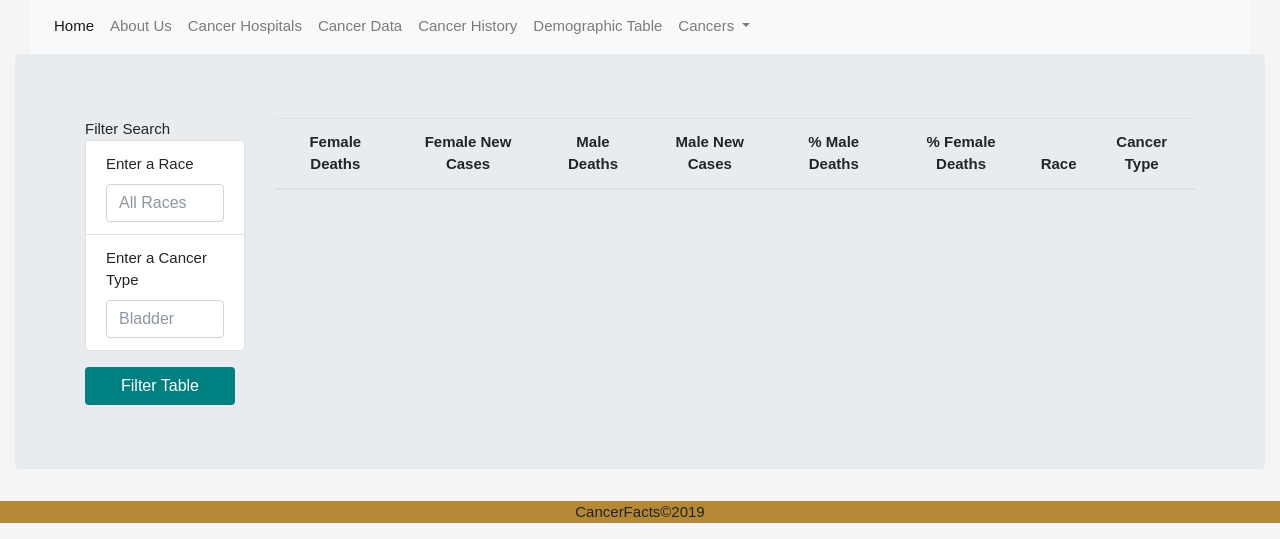
After one commit to nomadtomas/cancer-data-app, a Flask app: template Cancer_Data_App/templates/demographic.html in a window 1280 px wide. The commit adds this page. Shown: the part 349-888 px from the top of the page. Run offline with Flask 2, Linux system fonts and the light colour scheme; the template is opened without the code that fills it, so the values that code supplies are empty; some libraries are stand-ins or nearby versions.

Commit message:
updated css and html files

```diff
--- a/Cancer_Data_App/static/css/landing.css
+++ b/Cancer_Data_App/static/css/landing.css
@@ -62,14 +62,14 @@ header {
     position: relative;
     color: black;
     width: 100%;
-    background: rgba(0, 0, 0, 0.5);
+    background: rgba(202, 167, 101, 0.5);
     color: #f1f1f1;
    }
 
    header .btn{
        margin-top:80px;
        color:white;
-       background: rgba(167, 112, 9, 0.815);
+       background: rgba(167, 112, 9, 0.5);
    }
 
    .next-row {
--- a/Cancer_Data_App/static/css/style.css
+++ b/Cancer_Data_App/static/css/style.css
@@ -40,7 +40,7 @@ header #branding h1{
 
 #showcase{
     min-height: 280px;
-    background: url("../image/motherdaughter.jpeg");
+    background: url("https://scontent-dfw5-2.xx.fbcdn.net/v/t1.0-9/61073058_10107780143332358_2402658319459155968_n.jpg?_nc_cat=110&amp;_nc_ht=scontent-dfw5-2.xx&amp;oh=49f752f708698ad8364c66b92b1c529b&amp;oe=5D59C984");
     background-position: center;
     background-size: cover;
     background-repeat: no-repeat;
--- /dev/null
+++ b/Cancer_Data_App/templates/demographic.html
@@ -0,0 +1,139 @@
+<!DOCTYPE html>
+<html lang="en">
+<head>
+    <meta charset="UTF-8">
+    <meta name="viewport" content="width=device-width, initial-scale=1.0">
+    <meta http-equiv="X-UA-Compatible" content="ie=edge">
+    <link rel="stylesheet" href="https://stackpath.bootstrapcdn.com/bootstrap/4.3.1/css/bootstrap.min.css" integrity="sha384-ggOyR0iXCbMQv3Xipma34MD+dH/1fQ784/j6cY/iJTQUOhcWr7x9JvoRxT2MZw1T" crossorigin="anonymous">
+    <link rel="stylesheet" href="../static/css/style.css">
+
+    <title>CancerData | Demographic Table</title>
+
+</head>
+<body>
+    <header>
+        <div class="container">
+            <div id="branding">
+                <h1> <a class="link" href="/">CancerFacts</a></h1>
+            </div>
+        </div>
+    </header> <!-- end of header -->
+    <section id="showcase4">
+        <div class="container"></div>
+
+    </section>
+
+    <div class="container-fluid">
+        <div class="col-xs-12 col-md-12">
+        <nav class="navbar navbar-expand-lg navbar-light bg-light">
+            <button class="navbar-toggler" type="button" data-toggle="collapse" data-target="#navbarNavDropdown" aria-controls="navbarNavDropdown" aria-expanded="false" aria-label="Toggle navigation">
+                <span class="navbar-toggler-icon"></span>
+            </button>
+            <div class="collapse navbar-collapse" id="navbarNavDropdown">
+                <ul class="navbar-nav">
+                    <li class="nav-item active">
+                      <a class="nav-link" href="index.html">Home <span class="sr-only">(current)</span></a>
+                    </li>
+                    <li class="nav-item">
+                      <a class="nav-link" href="about.html">About Us</a>
+                    </li>
+                    <li class="nav-item">
+                      <a class="nav-link" href="hospitals.html">Cancer Hospitals</a>
+                    </li>
+                    <li class="nav-item">
+                      <a class="nav-link" href="data.html">Cancer Data</a>
+                    </li>
+                    <li class="nav-item">
+                      <a class="nav-link" href="history.html">Cancer History</a>
+                    </li>
+                    <li class="nav-item">
+                      <a class="nav-link" href="demographic.html">Demographic Table</a>
+                    </li>
+                    <li class="nav-item dropdown">
+                      <a class="nav-link dropdown-toggle" href="#" id="navbarDropdownMenuLink" role="button" data-toggle="dropdown" aria-haspopup="true" aria-expanded="false">
+                        Cancers
+                      </a>
+                      <div class="dropdown-menu" aria-labelledby="navbarDropdownMenuLink">
+                        <a class="dropdown-item" href="#">Bladder</a>
+                        <a class="dropdown-item" href="#">Breast (Female)</a>
+                        <a class="dropdown-item" href="#">Colon and Rectum</a>
+                        <a class="dropdown-item" href="#">Kidney and Renal Pelvis</a>
+                        <a class="dropdown-item" href="#">Leukemia</a>
+                        <a class="dropdown-item" href="#">Lung and Bronchus</a>
+                        <a class="dropdown-item" href="#">Melanoma of the Skin</a>
+                        <a class="dropdown-item" href="#">Non-Hodgkin Lymphoma</a>
+                        <a class="dropdown-item" href="#">Pancreas</a>
+                        <a class="dropdown-item" href="#">Prostate</a>
+                        <a class="dropdown-item" href="#">Thyroid</a>
+                        <a class="dropdown-item" href="#">Uterus</a>
+                      </div>
+                    </li>
+                </ul>
+            </div>
+        </nav>  <!-- end of nav bar -->
+        </div>
+    <div class="jumbotron">
+    <div class="container-fluid">
+        <div class="container">
+            <div class="row">
+              <div class="col-lg-2">
+                <aside class="filters">
+                  <div class="panel panel-default">
+                    <div class="panel-heading">Filter Search</div>
+                    <div class="panel-body">
+                      <form>
+                        <div class="form-group">
+                          <ul class="list-group" id="filters">
+                            <ul class="list-group" id="filters">
+                                <li class="filter list-group-item">
+                                  <label for="race">Enter a Race</label>
+                                  <input class="form-control" id="race" type="text" placeholder="All Races">
+                                </li>
+                                <li class="filter list-group-item">
+                                  <label for="cancer">Enter a Cancer Type</label>
+                                  <input class="form-control" id="cancer" type="text" placeholder="Bladder">
+                                </li>
+                          </ul>
+                        </div>
+                        <button id="filter-btn" type="submit" class="btn btn-default">Filter Table</button>
+                      </form>
+                    </div>
+                  </div>
+                </aside>
+              </div>
+              <div class="col-md-10">
+                <div id="table-area" class="">
+                  <table id="ufo-table" class="table table-striped">
+                    <thead>
+                      <tr>
+                        <th class="table-head">Female Deaths</th>
+                        <th class="table-head">Female New Cases</th>
+                        <th class="table-head">Male Deaths</th>
+                        <th class="table-head">Male New Cases</th>
+                        <th class="table-head">% Male Deaths</th>
+                        <th class="table-head">% Female Deaths</th>
+                        <th class="table-head">Race</th>
+                        <th class="table-head">Cancer Type</th>
+                      </tr>
+                    </thead>
+                    <tbody></tbody>
+                  </table>
+                </div>
+              </div>
+            </div><!-- end of row -->
+          </div>
+
+    </div>
+    </div> <!-- end of jumbotron -->
+    </div> <!-- end of container -->
+    <footer id="footer">
+            <p>CancerFacts&copy;2019</p>
+    </footer>
+    <!-- Our JS -->
+    <script src="../static/js/demo.js"></script>
+    <script src="https://cdnjs.cloudflare.com/ajax/libs/d3/4.11.0/d3.js"></script>
+    <script src="https://code.jquery.com/jquery-3.3.1.slim.min.js" integrity="sha384-q8i/X+965DzO0rT7abK41JStQIAqVgRVzpbzo5smXKp4YfRvH+8abtTE1Pi6jizo" crossorigin="anonymous"></script>
+    <script src="https://cdnjs.cloudflare.com/ajax/libs/popper.js/1.14.7/umd/popper.min.js" integrity="sha384-UO2eT0CpHqdSJQ6hJty5KVphtPhzWj9WO1clHTMGa3JDZwrnQq4sF86dIHNDz0W1" crossorigin="anonymous"></script>
+    <script src="https://stackpath.bootstrapcdn.com/bootstrap/4.3.1/js/bootstrap.min.js" integrity="sha384-JjSmVgyd0p3pXB1rRibZUAYoIIy6OrQ6VrjIEaFf/nJGzIxFDsf4x0xIM+B07jRM" crossorigin="anonymous"></script>
+</body>
+</html>
```
Also changed, not shown: Cancer_Data_App/templates/data.html (added, +131 -0 lines).
